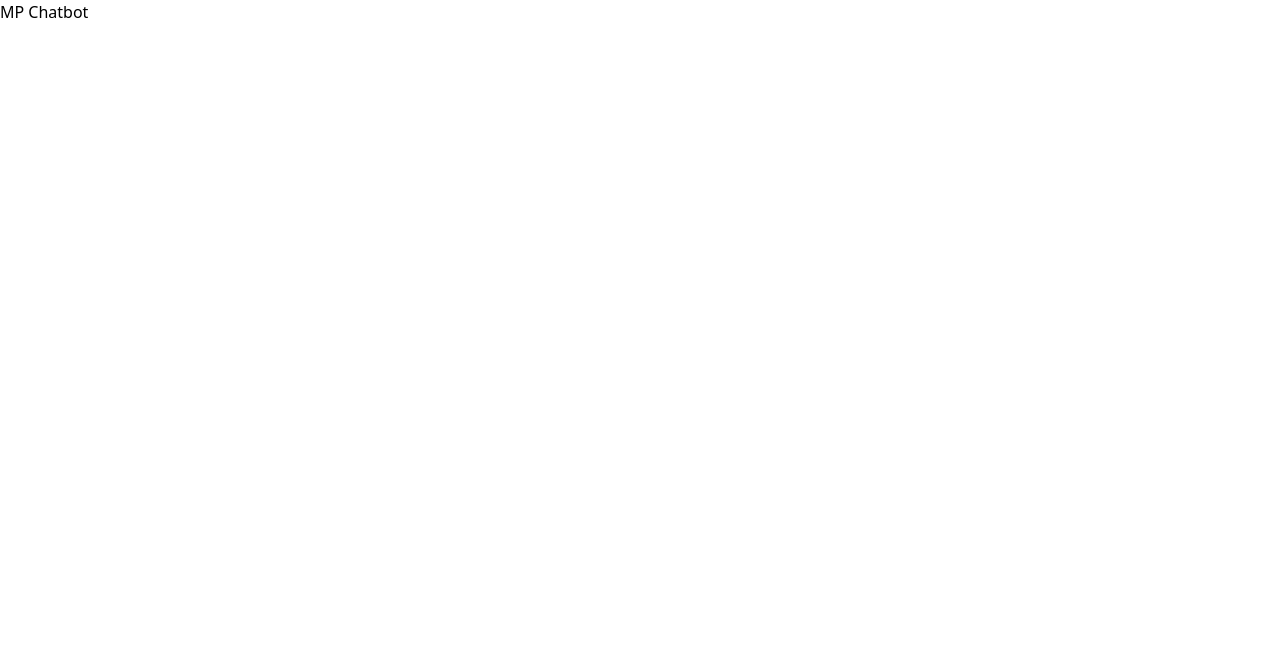
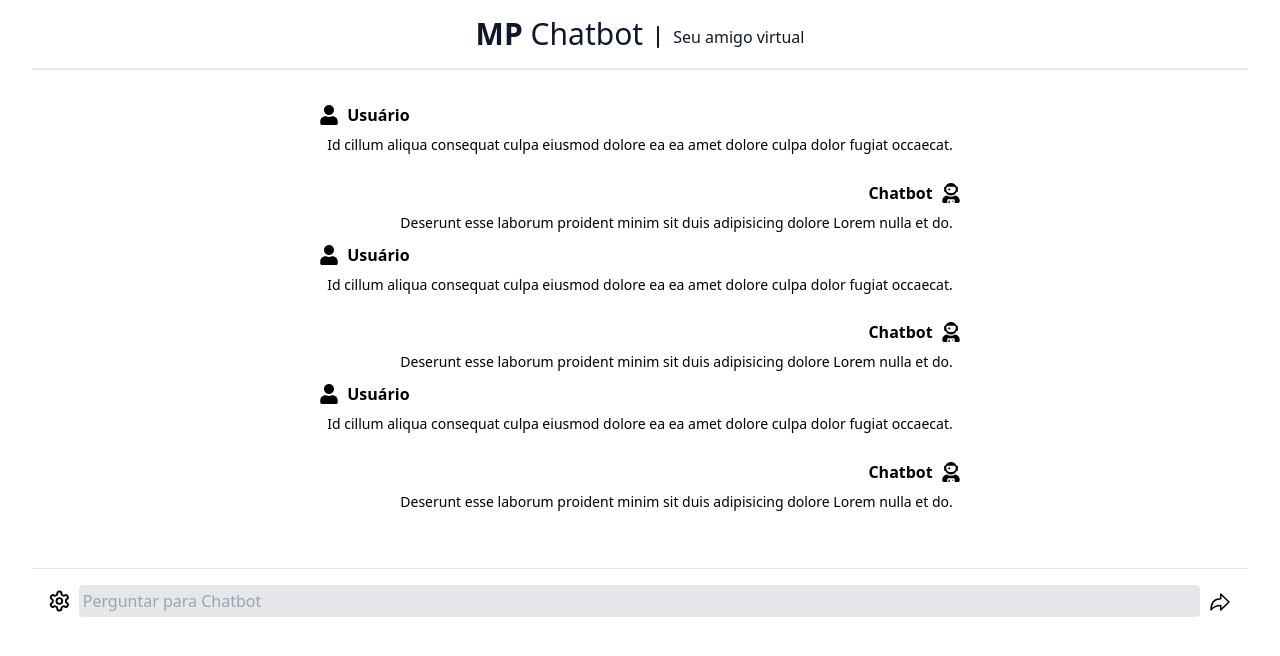
Before and after one commit to matheuszpicoli/chatbot, a Next.js app: page / in a window 1280 px wide. Shown: the top 656 px of the page. Built offline with nearby package versions, Linux system fonts and the light colour scheme.

Commit message:
creating the application layout

```diff
--- /dev/null
+++ b/postcss.config.mjs
@@ -0,0 +1,11 @@
+/**
+	@type {import('postcss-load-config').Config}
+*/
+
+const config = {
+	plugins: {
+		tailwindcss: {},
+	},
+}
+
+export default config
--- /dev/null
+++ b/src/components/Chat.tsx
@@ -0,0 +1,19 @@
+//- React
+import React from "react"
+
+//- Components
+import User from "./User"
+import IA from "./IA"
+
+export default function Chat() {
+	return (
+		<div className="p-4 flex flex-col">
+			<User />
+			<IA />
+			<User />
+			<IA />
+			<User />
+			<IA />
+		</div>
+	)
+}
--- /dev/null
+++ b/src/components/Divider.tsx
@@ -0,0 +1,5 @@
+export default function Divider() {
+	return (
+		<hr className="w-[95vw] h-[1.5px] mt-4 bg-gray-200 rounded-full" />
+	)
+}
--- /dev/null
+++ b/src/components/Footer.tsx
@@ -0,0 +1,28 @@
+//- React
+import React from "react"
+
+//- Components
+import Divider from "./Divider"
+
+//- Icons
+import * as Icon from "../icons/icons"
+
+export default function Footer() {
+	return (
+		<React.Fragment>
+			<Divider />
+
+			<div className="flex justify-center items-center p-4">
+				<Icon.Settings className="inline w-6 h-6 mr-2" />
+				<input
+					className="bg-gray-200 p-1 rounded-l rounded-r w-full align-middle"
+					type="text"
+					placeholder="Perguntar para Chatbot"
+				/>
+				<button>
+					<Icon.Arrow className="inline w-6 h-6 ml-2" />
+				</button>
+			</div>
+		</React.Fragment>
+	)
+}
--- /dev/null
+++ b/src/components/Header.tsx
@@ -0,0 +1,25 @@
+//- React
+import React from "react"
+
+//- Icons
+import * as Icon from "../icons/icons"
+
+//- Components
+import Divider from "./Divider"
+
+export default function Header() {
+	return (
+		<React.Fragment>
+			<h1 className="text-3xl font-medium text-center text-slate-900 align-middle">
+				<span className="font-bold">MP</span> Chatbot
+				<span className="font-normal">
+					<Icon.VerticalBar className="inline" />
+				</span>
+				<span className="text-base font-light inline-block align-middle">
+					Seu amigo virtual
+				</span>
+			</h1>
+			<Divider />
+		</React.Fragment>
+	)
+}
--- /dev/null
+++ b/src/components/IA.tsx
@@ -0,0 +1,18 @@
+//- Icons
+import * as Icon from "../icons/icons"
+
+export default function IA() {
+	return (
+		<div className="flex justify-end mt-4">
+			<section content="ai">
+				<div className="float-right">
+					<span className="font-bold align-middle mr-2">Chatbot</span>
+					<Icon.AI className="self-end w-5 h-5 inline" />
+				</div>
+				<p className="text-right text-sm p-2 clear-both">
+					Deserunt esse laborum proident minim sit duis adipisicing dolore Lorem nulla et do.
+				</p>
+			</section>
+		</div>
+	)
+}
--- /dev/null
+++ b/src/components/User.tsx
@@ -0,0 +1,18 @@
+//- Icons
+import * as Icon from "../icons/icons"
+
+export default function User() {
+	return (
+		<div className="flex justify-start">
+			<section content="user">
+				<div className="float-left">
+					<Icon.User className="self-start w-5 h-5 inline" />
+					<span className="font-bold align-middle ml-2">Usuário</span>
+				</div>
+				<p className="text-left text-sm p-2 clear-both">
+					Id cillum aliqua consequat culpa eiusmod dolore ea ea amet dolore culpa dolor fugiat occaecat.
+				</p>
+			</section>
+		</div>
+	)
+}
--- /dev/null
+++ b/src/icons/icons.ts
@@ -0,0 +1,6 @@
+//- React Icons
+export { FaUser as User } from "react-icons/fa"
+export { FaUserAstronaut as AI } from "react-icons/fa"
+export { LuSettings as Settings } from "react-icons/lu"
+export { RxDividerVertical as VerticalBar } from "react-icons/rx"
+export { IoArrowRedoOutline as Arrow } from "react-icons/io5"
--- a/src/pages/index.tsx
+++ b/src/pages/index.tsx
@@ -1,7 +1,23 @@
+//- React
+import React from "react"
+
+//- Components
+import Header from "@/components/Header"
+import Chat from "@/components/Chat"
+import Footer from "@/components/Footer"
+
 export default function MPChatbot() {
 	return (
-		<div>
-			MP Chatbot
+		<div className="flex justify-center items-center flex-col">
+			<header className="mt-4">
+				<Header />
+			</header>
+			<main className="mt-4">
+				<Chat />
+			</main>
+			<footer className="mt-4">
+				<Footer />
+			</footer>
 		</div>
 	)
 }
```
Also changed, not shown: package.json (+5 -3 lines), 1 other file (tests, documents, lock files or other folders).
